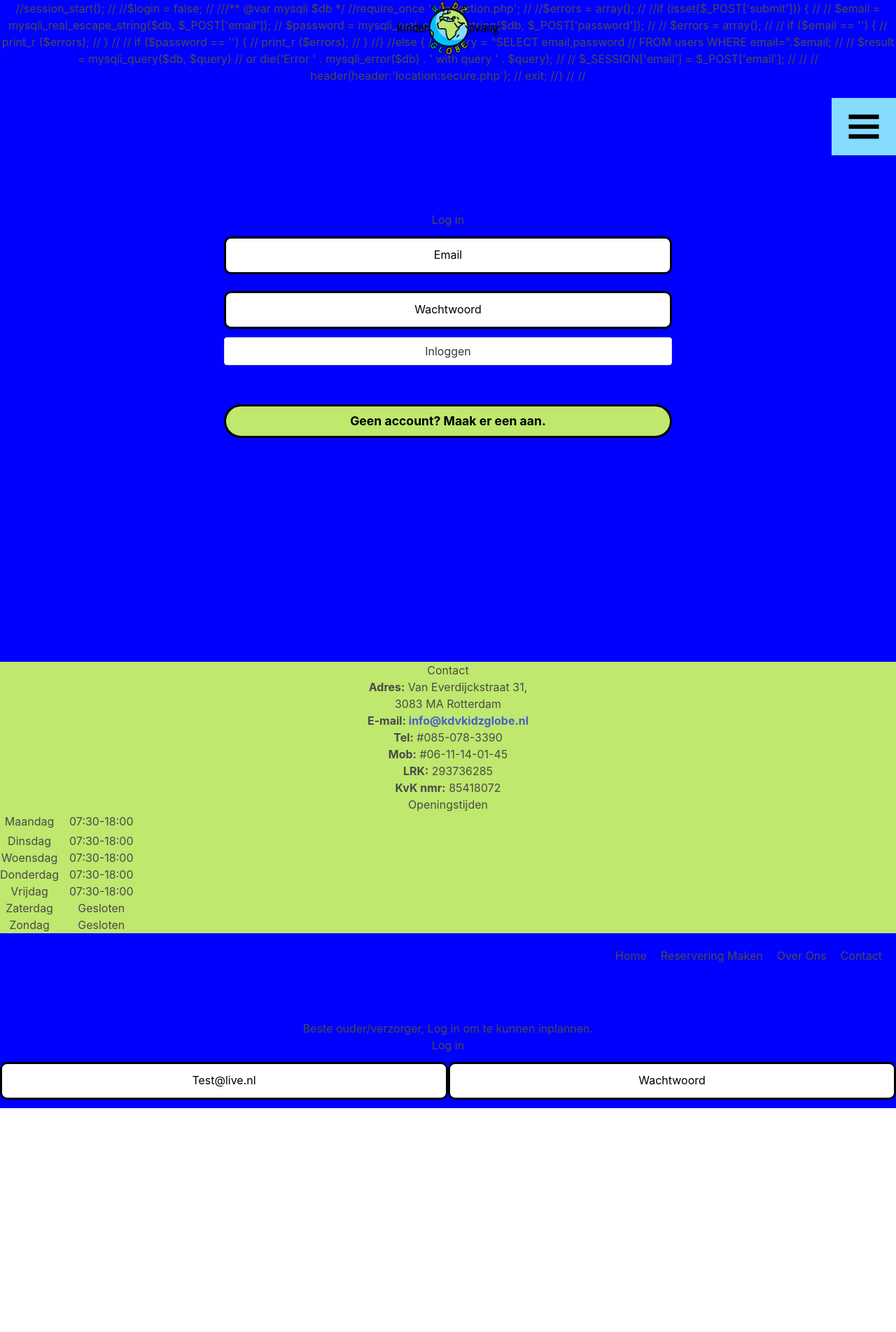
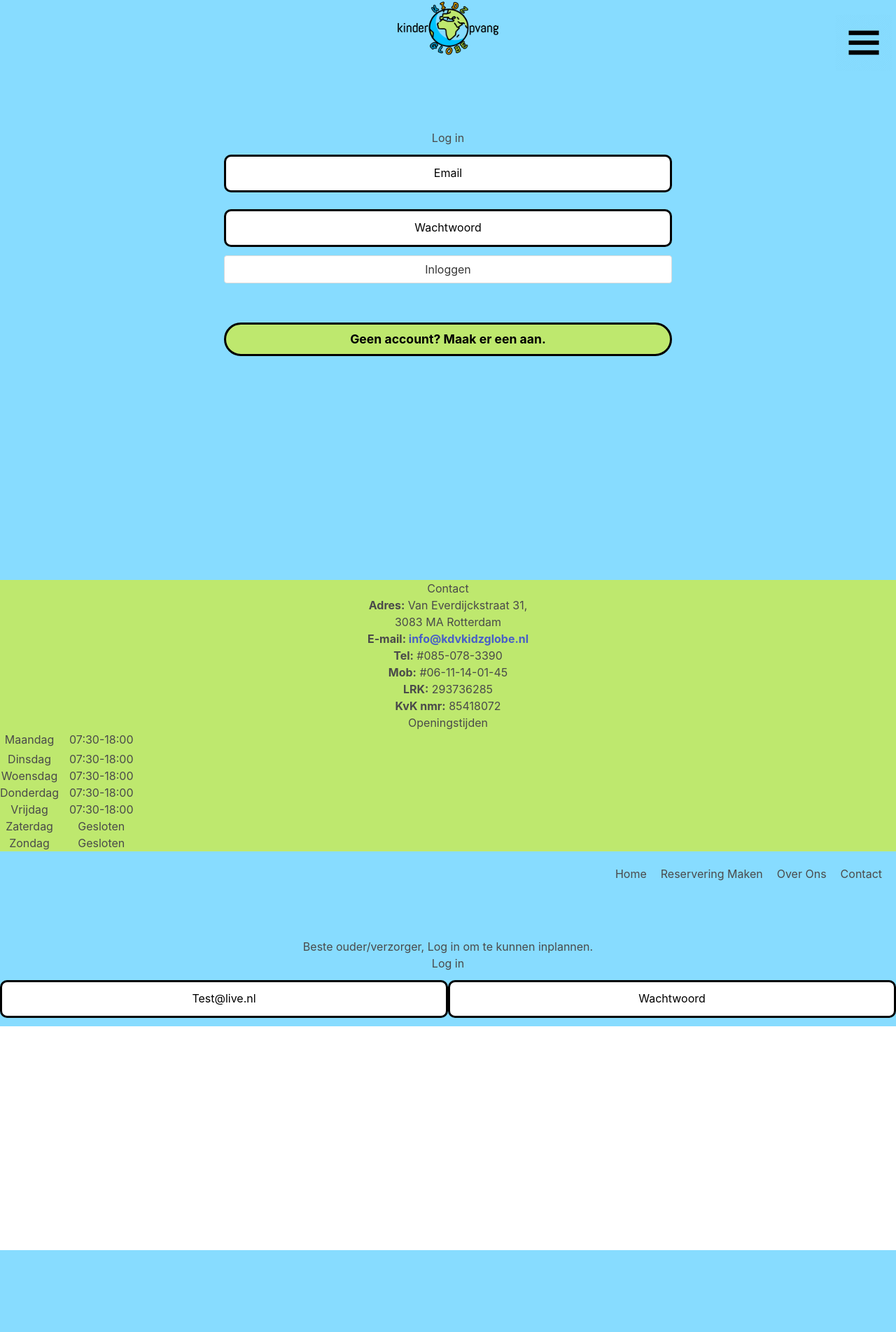
Before and after one commit to justalana/cle2, a PHP site: page /login.php in a window 1280 px wide; the page is wider, and only the part inside the window is pictured. Shown: that part at 70% size. After the commit the page ends 1787 px from the top of that part, so only its background shows below. Run offline with PHP 8.4, Linux system fonts and the light colour scheme.

Commit message:
style.css aangepast

```diff
--- a/css/style.css
+++ b/css/style.css
@@ -1,6 +1,5 @@
 
 body {
-    background-color: blue;
     text-align: center;
 }
 header {
--- a/login.php
+++ b/login.php
@@ -1,43 +1,3 @@
-
-//session_start();
-//
-//$login = false;
-//
-///** @var mysqli $db */
-//require_once 'connection.php';
-//
-//$errors = array();
-//
-//if (isset($_POST['submit'])) {
-//
-//    $email = mysqli_real_escape_string($db, $_POST['email']);
-//    $password = mysqli_real_escape_string($db, $_POST['password']);
-//
-//    $errors = array();
-//
-//    if ($email == '') {
-//        print_r ($errors);
-//    }
-//
-//    if ($password == '') {
-//        print_r ($errors);
-//    }
-//}
-//else {
-//    $query = "SELECT email,password
-//        FROM users WHERE email=".$email;
-//
-//    $result = mysqli_query($db, $query)
-//    or die('Error ' . mysqli_error($db) . ' with query ' . $query);
-//
-//    $_SESSION['email'] = $_POST['email'];
-//
-//
-//    header(header:'location:secure.php');
-//    exit;
-//}
-//
-//
 
 <!doctype html>
 <html lang="en">
@@ -46,7 +6,7 @@
     <meta name="viewport"
           content="width=device-width, user-scalable=no, initial-scale=1.0, maximum-scale=1.0, minimum-scale=1.0">
     <meta http-equiv="X-UA-Compatible" content="ie=edge">
-    <link rel="stylesheet" href="css/login.css">
+    <link rel="stylesheet" href="./css/login.css">
     <title>KidzGlobe</title>
 </head>
 <body>
```
